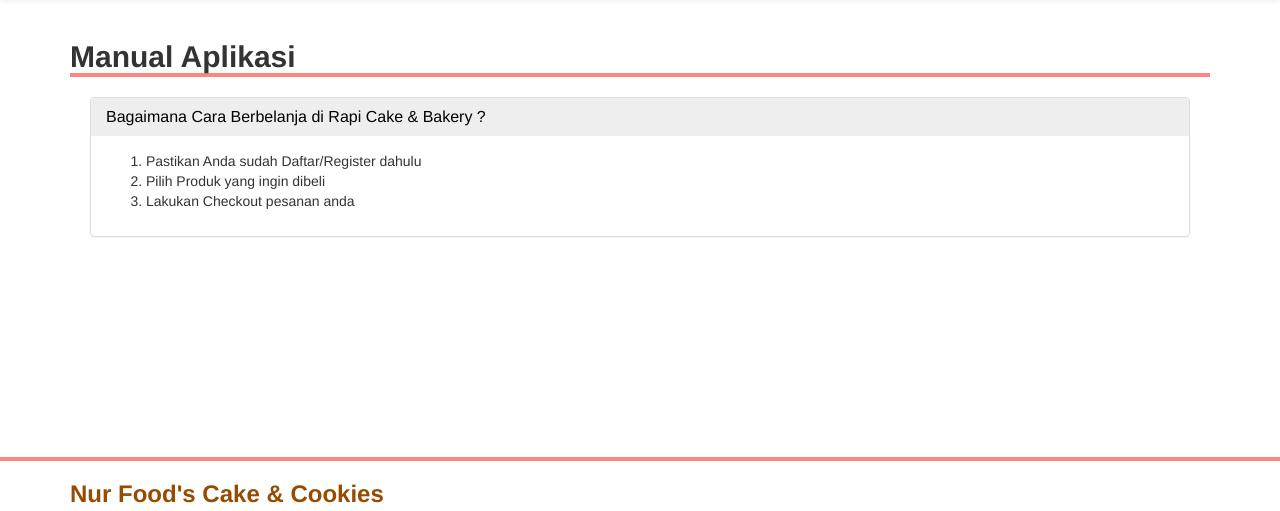
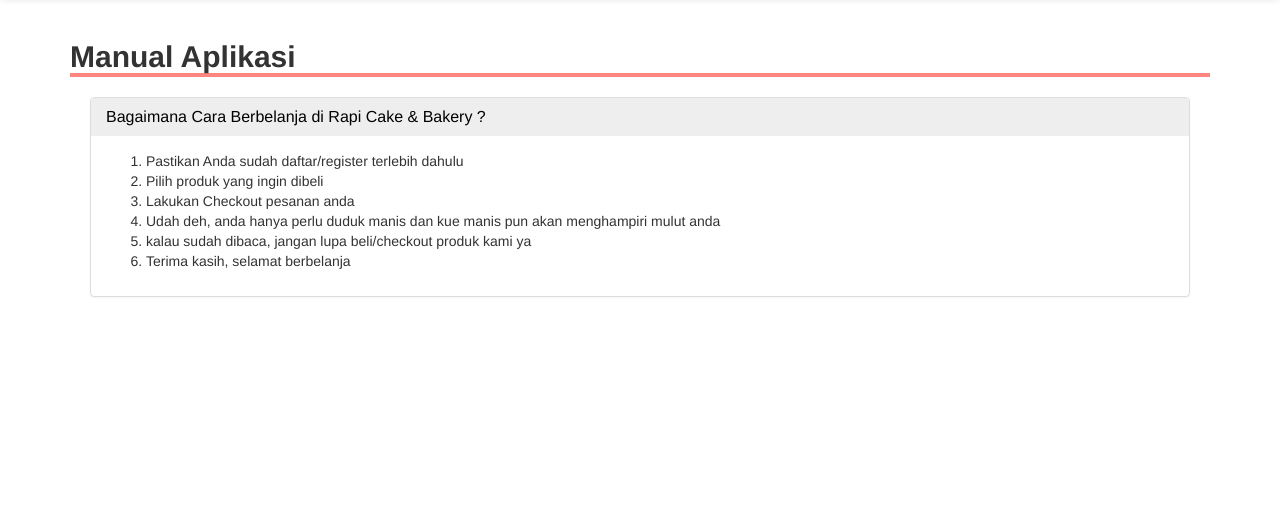
Before and after one commit to rallyz/Toko_Online_1.0, a PHP site: page /manual.php in a window 1280 px wide. Shown: the part 62-573 px from the top of the page. Run offline with PHP 8.4, Linux system fonts and the light colour scheme; a stand-in replaces the project's code that opens the database connection; some libraries are stand-ins or nearby versions.

Commit message:
Update manual.php

```diff
--- a/manual.php
+++ b/manual.php
@@ -22,9 +22,12 @@
 				<div id="collapseOne" class="panel-collapse collapse in">
 					<div class="panel-body">
 						<ol>
-							<li>Pastikan Anda sudah Daftar/Register dahulu</li>
-							<li>Pilih Produk yang ingin dibeli</li>
+							<li>Pastikan Anda sudah daftar/register terlebih dahulu</li>
+							<li>Pilih produk yang ingin dibeli</li>
 							<li>Lakukan Checkout pesanan anda</li>
+							<li>Udah deh, anda hanya perlu duduk manis dan kue manis pun akan menghampiri mulut anda</li>
+							<li>kalau sudah dibaca, jangan lupa beli/checkout produk kami ya</li>
+							<li>Terima kasih, selamat berbelanja</li>
 						</ol>
 					</div>
 				</div>
```
